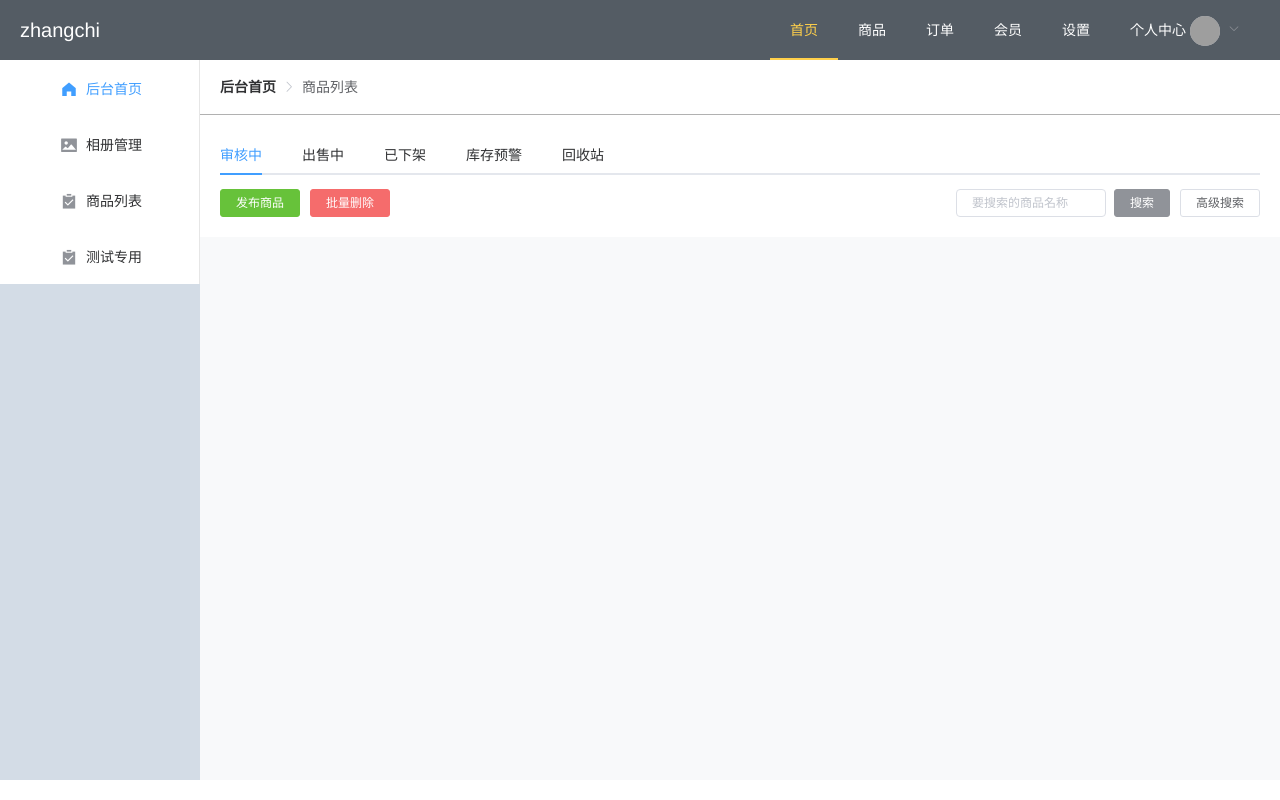
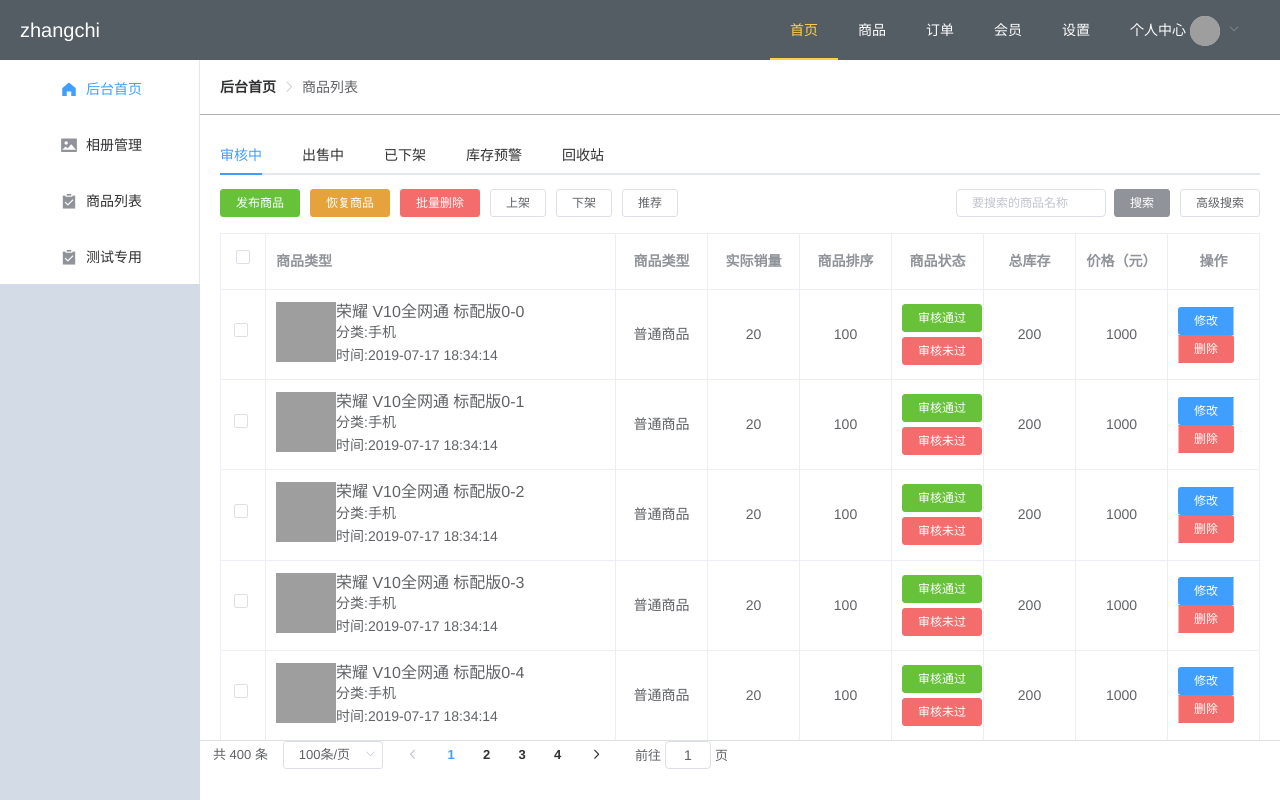
Before and after one commit to zhangchi56/-Mall-background-management, a Vue app: page /shop/goods/list in a window 1280 px wide. Built offline with nearby package versions, Linux system fonts and the light colour scheme; grey boxes are pictures that could not be loaded.

Commit message:
商品列表完成

```diff
--- a/src/views/image/index.vue
+++ b/src/views/image/index.vue
@@ -524,9 +524,9 @@ export default {
   border-top-right-radius: 0;
   border-top: 0;
 }
-.activeAlbums {
+/* .activeAlbums { */
   /* color: #409eff !important;
   background-color: white !important;
   border-color: #c2e7b0 !important; */
-}
+/* } */
 </style>
--- a/src/views/shop/goods/list.vue
+++ b/src/views/shop/goods/list.vue
@@ -2,15 +2,18 @@
   <div class="bg-white" style="margin: 20px -20px -20px -20px;padding:20px">
     <!-- 头部众多按钮条 -->
     <el-tabs v-model="tabIndex" @tab-click="handleClick">
-      <el-tab-pane v-for="(item, index) in tabbars" :key="index" :label="item.name">
-
-          <button-search placeholder='要搜索的商品名称' @search="searchEvent">
+      <el-tab-pane v-for="(tab, tabI) in tabbars" :key="tabI" :label="tab.name">
+        <button-search placeholder="要搜索的商品名称" @search="searchEvent">
           <!--左边  -->
           <template #left>
             <el-button type="success" size="mini">发布商品</el-button>
+            <el-button type="warning" size="mini">恢复商品</el-button>
             <el-button type="danger" size="mini">批量删除</el-button>
+            <el-button size="mini">上架</el-button>
+            <el-button size="mini">下架</el-button>
+            <el-button size="mini">推荐</el-button>
           </template>
-
+          <!-- 高级搜索表格 -->
           <template #form>
             <el-form inline ref="form" :model="form" label-width="80px">
               <el-form-item label="商品名称" class="mb-0">
@@ -36,17 +39,87 @@
           </template>
         </button-search>
 
+        <!-- 商品表格——主内容区域 -->
+        <el-table
+          border
+          :data="tableData[tabI].list"
+          style="width: 100%;"
+          class="mt-3"
+          @selection-change="handleSelectionChange"
+        >
+          <el-table-column label="商品" align="center" type="selection" width="45"></el-table-column>
+          <el-table-column label="商品类型" width="350">
+            <template slot-scope="scope">
+              <!-- {{scope.row}} -->
+              <div class="media">
+                <img :src="scope.row.cover" style="width:60px;height:60px" />
+                <div class="madia-body">
+                  <h6 class="mb-0">{{scope.row.title}}</h6>
+                  <p class="mb-0">分类:{{scope.row.category}}</p>
+                  <p class="mb-0">时间:{{scope.row.create_time}}</p>
+                </div>
+              </div>
+            </template>
+          </el-table-column>
+          <el-table-column prop="type" label="商品类型" align="center"></el-table-column>
+          <el-table-column prop="sale_count" label="实际销量" align="center"></el-table-column>
+          <el-table-column prop="order" label="商品排序" align="center"></el-table-column>
+          <!-- 商品状态上下架 -->
+          <el-table-column label="商品状态" align="center">
+            <template slot-scope="scope">
+              <div class="f-flex flex-column align-items-center justify-content-center">
+                <el-button
+                  type="success"
+                  size="mini"
+                  @click="scope.row.ischeck = 1"
+                  style="margin:0"
+                >审核通过</el-button>
+                <el-button
+                  type="danger"
+                  size="mini"
+                  @click="scope.row.ischeck = 0"
+                  style="margin:5px 0 0 0"
+                >审核未过</el-button>
+              </div>
 
-
-
-
+              <!-- <el-button
+                :type="scope.row.status ? 'success' : 'danger'"
+                size="mini"
+                @click="changeStatus(scope.row)"
+              >{{scope.row.status ? '上架' : '下架'}}</el-button>-->
+            </template>
+          </el-table-column>
+          <el-table-column prop="stock" label="总库存" align="center"></el-table-column>
+          <el-table-column prop="pprice" label="价格（元）" align="center"></el-table-column>
+          <el-table-column label="操作" align="center">
+            <template slot-scope="scope">
+              <el-button-group>
+                <el-button type="primary" size="mini">修改</el-button>
+                <el-button type="danger" size="mini" @click="deleteItem(scope.$index)">删除</el-button>
+              </el-button-group>
+            </template>
+          </el-table-column>
+        </el-table>
       </el-tab-pane>
     </el-tabs>
+    <div style="height: 40px;"></div>
+          <!-- 底部区域 -->
+      <el-footer class="border-top d-flex align-items-center px-0 position-fixed bg-white" style="bottom: 0;left: 200px;right: 0;z-index:9">
+        <div class="px-2">
+        <el-pagination
+          :current-page="tableData[tabIndex].currentPage"
+          :page-sizes="[100, 200, 300, 400]"
+          :page-size="100"
+          layout="total, sizes, prev, pager, next, jumper"
+          :total="400"
+        ></el-pagination>
+        </div>
+      </el-footer>
   </div>
 </template>
 
 <script>
-import buttonSearch from '@/components/common/button-search.vue';
+import buttonSearch from "@/components/common/button-search.vue";
 export default {
   data() {
     return {
@@ -64,12 +137,73 @@ export default {
         type: "",
         category: ""
       },
+      tableData: [],
+      multipleSelection: []
     };
   },
-  components:{
+  components: {
     buttonSearch
   },
+  created() {
+    //初始化商品表格数据
+    this.__getData();
+  },
   methods: {
+    //模拟数据
+    __getData() {
+      for (let i = 0; i < this.tabbars.length; i++) {
+        this.tableData.push({
+          currentPage: 1,
+          list: []
+        });
+        for (let j = 0; j < 20; j++) {
+          this.tableData[i].list.push({
+            id: j,
+            title: "荣耀 V10全网通 标配版" + i + "-" + j,
+            cover: "http://static.yoshop.xany6.com/2018071718294208f086786.jpg",
+            create_time: "2019-07-17 18:34:14",
+            category: "手机",
+            type: "普通商品",
+            sale_count: 20,
+            order: 100,
+            status: 1,
+            stock: 200,
+            pprice: 1000,
+            ischeck: 1
+            // 0未审核，1通过，2不通过
+          });
+        }
+      }
+    },
+    //上下架
+    changeStatus(item) {
+      item.status = item.status === 1 ? 0 : 1;
+    },
+    //删除当前商品
+    deleteItem(index) {
+      this.$confirm("此操作将永久删除该文件, 是否继续?", "提示", {
+        confirmButtonText: "确定",
+        cancelButtonText: "取消",
+        type: "warning"
+      })
+        .then(() => {
+          this.tableData[this.tabIndex].list.splice(index, 1);
+          this.$message({
+            type: "success",
+            message: "删除成功!"
+          });
+        })
+        .catch(() => {
+          this.$message({
+            type: "info",
+            message: "已取消删除"
+          });
+        });
+    },
+    //商品表格-主内容 全选按钮
+    handleSelectionChange(val) {
+      this.multipleSelection = val;
+    },
     //tab点击切换 加载数据
     handleClick(tab, event) {
       console.log(tab.index, event);
@@ -82,15 +216,15 @@ export default {
         code: "",
         type: "",
         category: ""
-      }
+      };
     },
     //搜索事件
     searchEvent(e = false) {
       // console.log()
       //简单搜索
-      if(typeof e === 'string'){
-        console.log("简单搜索",e);
-        return
+      if (typeof e === "string") {
+        console.log("简单搜索", e);
+        return;
       }
       //高级搜索
       console.log("高级搜索");
--- a/src/views/testa/testa.vue
+++ b/src/views/testa/testa.vue
@@ -1,6 +1,14 @@
 <template>
-  <div class="">
+  <div class>
     我是测试页面
+    <el-form inline ref="form" :model="form" label-width="80px">
+      <el-form-item label="商品名称" class="mb-0">
+        <el-input v-model="form.name" size="mini" placeholder="请输入商品名称"></el-input>
+      </el-form-item>
+      <el-form-item label="商品名称">
+        <el-button type="info" size="mini" @click="searchEvent">搜索</el-button>
+      </el-form-item>
+    </el-form>
   </div>
 </template>
 
@@ -8,15 +16,24 @@
 export default {
   data() {
     return {
-
+      form: {}
+    };
+  },
+  components: {},
+  methods: {
+    searchEvent(e = false) {
+      // console.log()
+      //简单搜索
+      if (typeof e === "string") {
+        console.log("简单搜索", e);
+        return;
+      }
+      //高级搜索
+      console.log("高级搜索",e);
     }
-  },
-  components: {
-
   }
-}
+};
 </script>
 
 <style scoped>
-
 </style>
```
Lines whose indentation alone changed are shown as unchanged.
